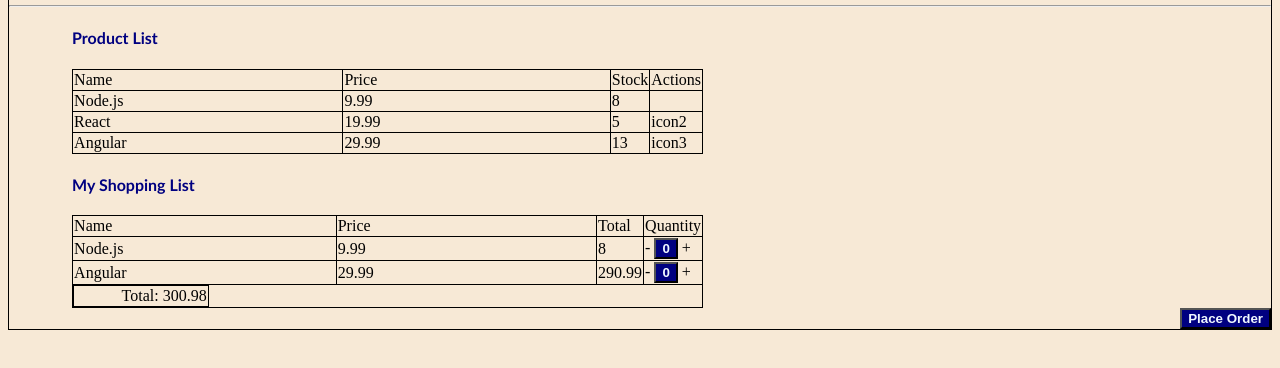
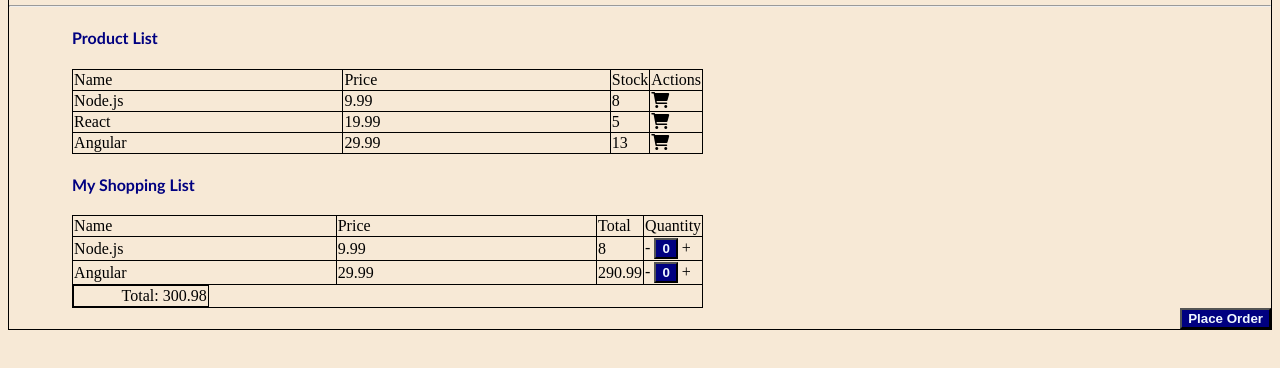
Before and after one commit to smwemeke/WAP2023Nov, a plain HTML site: page Lab3/order.html in a window 1280 px wide. Shown: the part 92-460 px from the top of the page. Drawn offline with Linux system fonts and the light colour scheme.

Commit message:
css changes

```diff
--- a/Lab3/order.html
+++ b/Lab3/order.html
@@ -4,7 +4,7 @@
     <meta charset="UTF-8">
     <meta name="viewport" content="width=<device-width>, initial-scale=1.0">
     <title>Order</title>
-    <link rel="stylesheet" href="https://cdnjs.cloudflare.com/ajax/libs/font-awesome/4.7.0/css/font-awesome.min.css"/>
+    <link rel="stylesheet" href="https://cdnjs.cloudflare.com/ajax/libs/font-awesome/6.0.0-beta3/css/all.min.css">
     <link href="order.css" type="text/css" rel="stylesheet"/>
 
 </head>
@@ -34,13 +34,13 @@
             <td>React</td>
             <td>19.99</td>
             <td>5</td>
-            <td>icon2</td>
+            <td><i class="fa-solid fa-cart-shopping"></i></td>
         </tr>
         <tr>
             <td>Angular</td>
             <td>29.99</td>
             <td>13</td>
-            <td>icon3</td>
+            <td><i class="fa-solid fa-cart-shopping"></i></td>
         </tr>
     </table>
     <h4>My Shopping List</h4>
```
